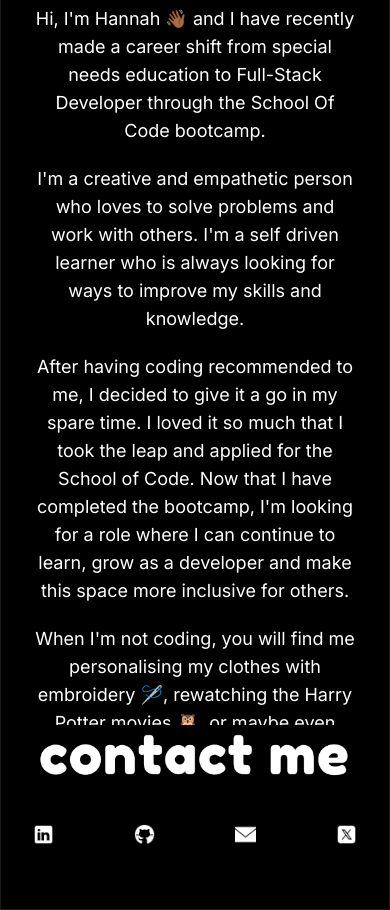
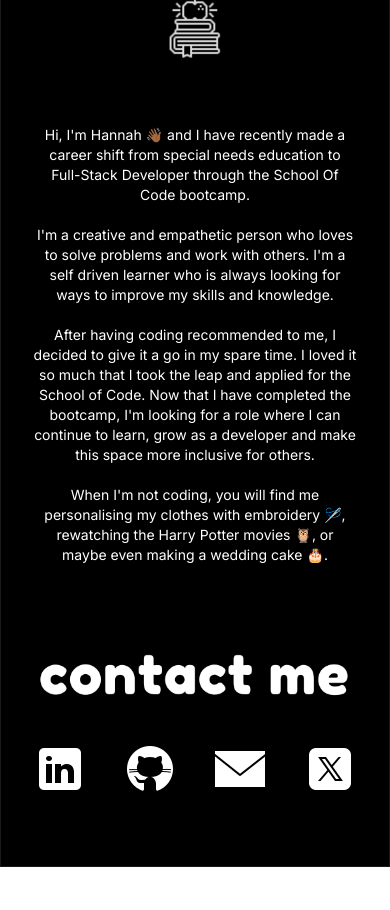
Before and after one commit to HannahThor/portfolio, a Next.js app: page / in a window 390 px wide. Shown: the part 4340-5250 px from the top of the page. After the commit the page ends 5207 px from the top, so only its background shows below. Built offline with nearby package versions, Linux system fonts and the light colour scheme.

Commit message:
about me and contact me responsive

```diff
--- a/src/components/AboutMe.tsx
+++ b/src/components/AboutMe.tsx
@@ -3,7 +3,7 @@ import Image from "next/image";
 export default function AboutMe() {
   return (
     <article
-      className="my-8 mx-auto w-full text-lg text-center max-w-[800px] h-screen flex flex-col justify-center items-center"
+      className="py-8 mx-auto w-full text-lg text-center max-w-[800px] flex flex-col justify-center items-center"
       id="about"
     >
       <Image
@@ -14,7 +14,7 @@ export default function AboutMe() {
         priority
       />
 
-      <div className="my-8 mx-auto w-full text-lg text-center max-w-[800px] space-y-5">
+      <div className="sm:my-8 mx-auto w-full sm:text-lg text-sm text-center max-w-[800px] space-y-5">
         <p>
           Hi, I&apos;m Hannah 👋🏾 and I have recently made a career shift from
           special needs education to Full-Stack Developer through the School Of
--- a/src/components/ContactMe.tsx
+++ b/src/components/ContactMe.tsx
@@ -4,8 +4,8 @@ import Link from "next/link";
 
 export default function ContactMe() {
   return (
-    <article id="contact">
-      <div className="flex flex-col justify-center items-center mt-20 mb-10">
+    <article id="contact" className="py-2">
+      <div className="flex flex-col justify-center items-center mt-10 mb-10">
         <Image
           src="/contactme.png"
           alt="comtact me"
@@ -15,7 +15,7 @@ export default function ContactMe() {
         />
       </div>
 
-      <div className="flex flex-row justify-center items-center space-x-20">
+      <div className="flex flex-row justify-center sm:space-x-20 space-x-10">
         <Link
           target="_blank"
           href="https://www.linkedin.com/in/hannah-thorley-a4727b289/"
```
